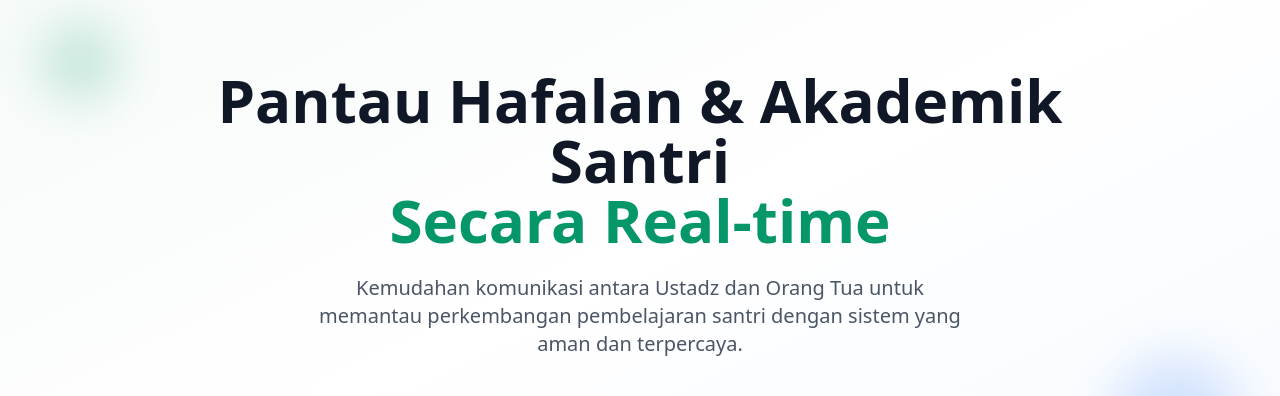
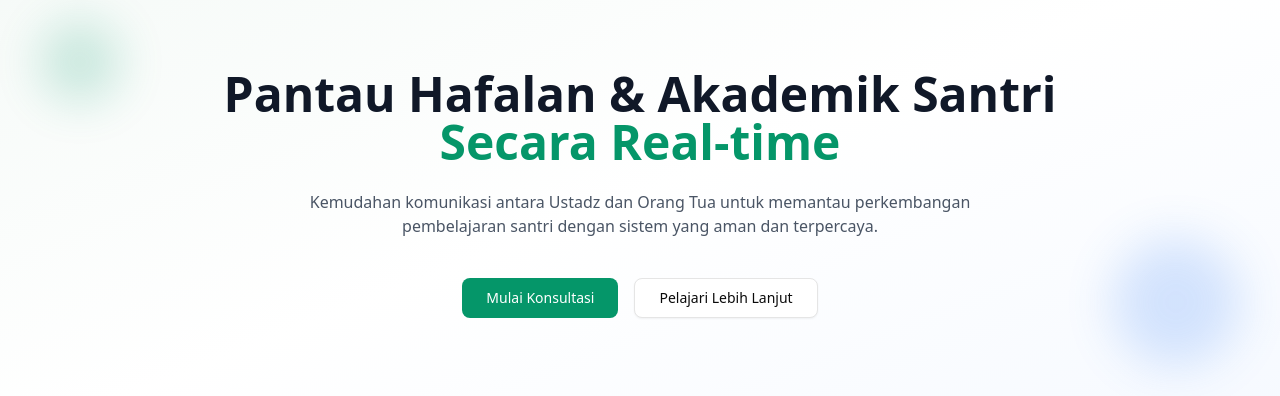
Before and after one commit to Syahridho/konsultasi-pesantren-orangtua, a Next.js app: page / in a window 1280 px wide. Shown: the part 123-519 px from the top of the page. Built offline with nearby package versions, Linux system fonts and the light colour scheme; no server answers; the database is empty.

Commit message:
style: update title

```diff
--- a/app/page.tsx
+++ b/app/page.tsx
@@ -43,7 +43,7 @@ export default function HomePage() {
               </>
             ) : (
               <>
-                <h1 className="text-4xl sm:text-6xl font-bold text-gray-900 mb-6">
+                <h1 className="text-2xl sm:text-5xl font-bold text-gray-900 mb-6">
                   {settings.heroTitle}
                   <span
                     className="block"
@@ -52,7 +52,7 @@ export default function HomePage() {
                     {settings.heroSubtitle}
                   </span>
                 </h1>
-                <p className="text-xl text-gray-600 mb-10 max-w-2xl mx-auto">
+                <p className="text-md text-gray-600 mb-10 max-w-2xl mx-auto">
                   {settings.siteDescription}
                 </p>
               </>
```
